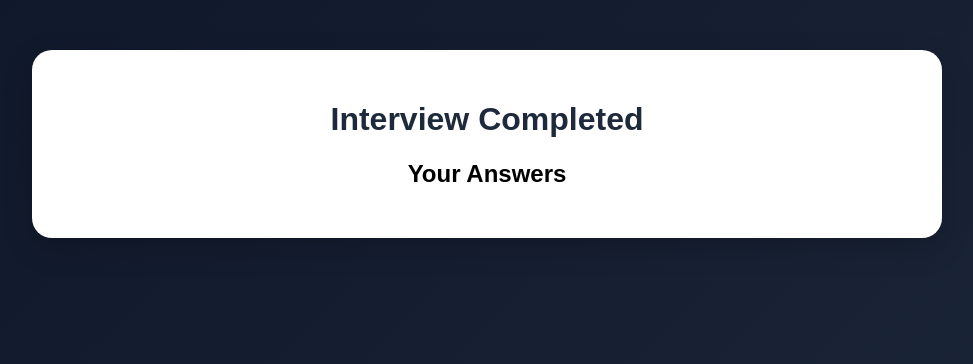
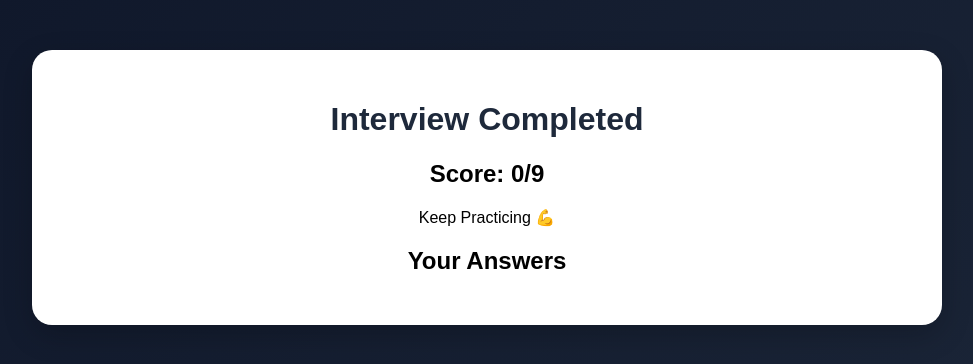
Before and after one commit to Hritik2135/AI-Interview-Simulator, a React (Vite) app: page /result in a window 1280 px wide. Shown: the top 364 px of the page, without its empty margins (153-1126 px from the left). Built offline with nearby package versions, Linux system fonts and the light colour scheme.

Commit message:
Added score system

```diff
--- a/src/pages/Result.jsx
+++ b/src/pages/Result.jsx
@@ -1,10 +1,30 @@
 function Result() {
   const answers =
     JSON.parse(localStorage.getItem("answers")) || [];
+    let score = 0;
+
+answers.forEach((answer) => {
+  if (answer.length > 100) {
+    score += 3;
+  } else if (answer.length > 50) {
+    score += 2;
+  } else if (answer.length > 10) {
+    score += 1;
+  }
+});
 
   return (
     <div className="container">
       <h1>Interview Completed</h1>
+      <h2>Score: {score}/9</h2>
+
+<p>
+  {score >= 7
+    ? "Excellent Performance 🚀"
+    : score >= 4
+    ? "Good Job 👍"
+    : "Keep Practicing 💪"}
+</p>
 
       <h2>Your Answers</h2>
 
```
